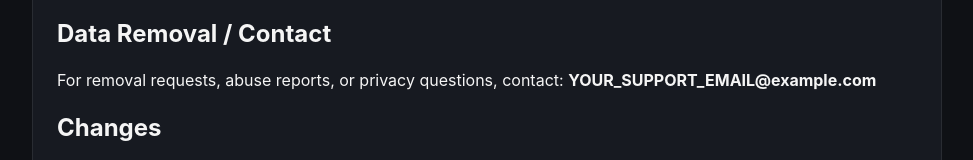
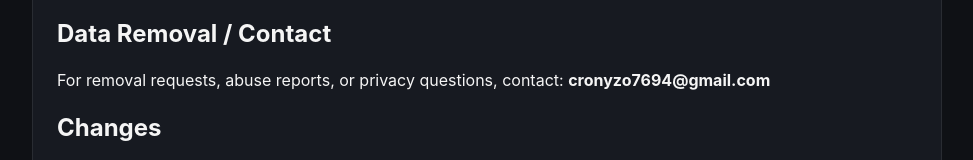
Before and after one commit to cronyzo7694-sudo/Anim-kineora, a website: page static/privacy.html in a window 1280 px wide. Shown: the part 920-1080 px from the top of the page, without its empty margins (153-1126 px from the left). Drawn offline with Linux system fonts and the light colour scheme.

Commit message:
Update privacy.html

```diff
--- a/static/privacy.html
+++ b/static/privacy.html
@@ -37,7 +37,8 @@
   <p>Batiyan may use Cloudflare services for hosting, security, storage, and real-time delivery. Translation may use external translation providers.</p>
 
   <h2>Data Removal / Contact</h2>
-  <p>For removal requests, abuse reports, or privacy questions, contact: <strong>YOUR_SUPPORT_EMAIL@example.com</strong></p>
+  <p>For removal requests, abuse reports, or privacy questions, contact: <strong>cronyzo7694@gmail.com
+</strong></p>
 
   <h2>Changes</h2>
   <p>This policy may be updated as the app improves.</p>
```
